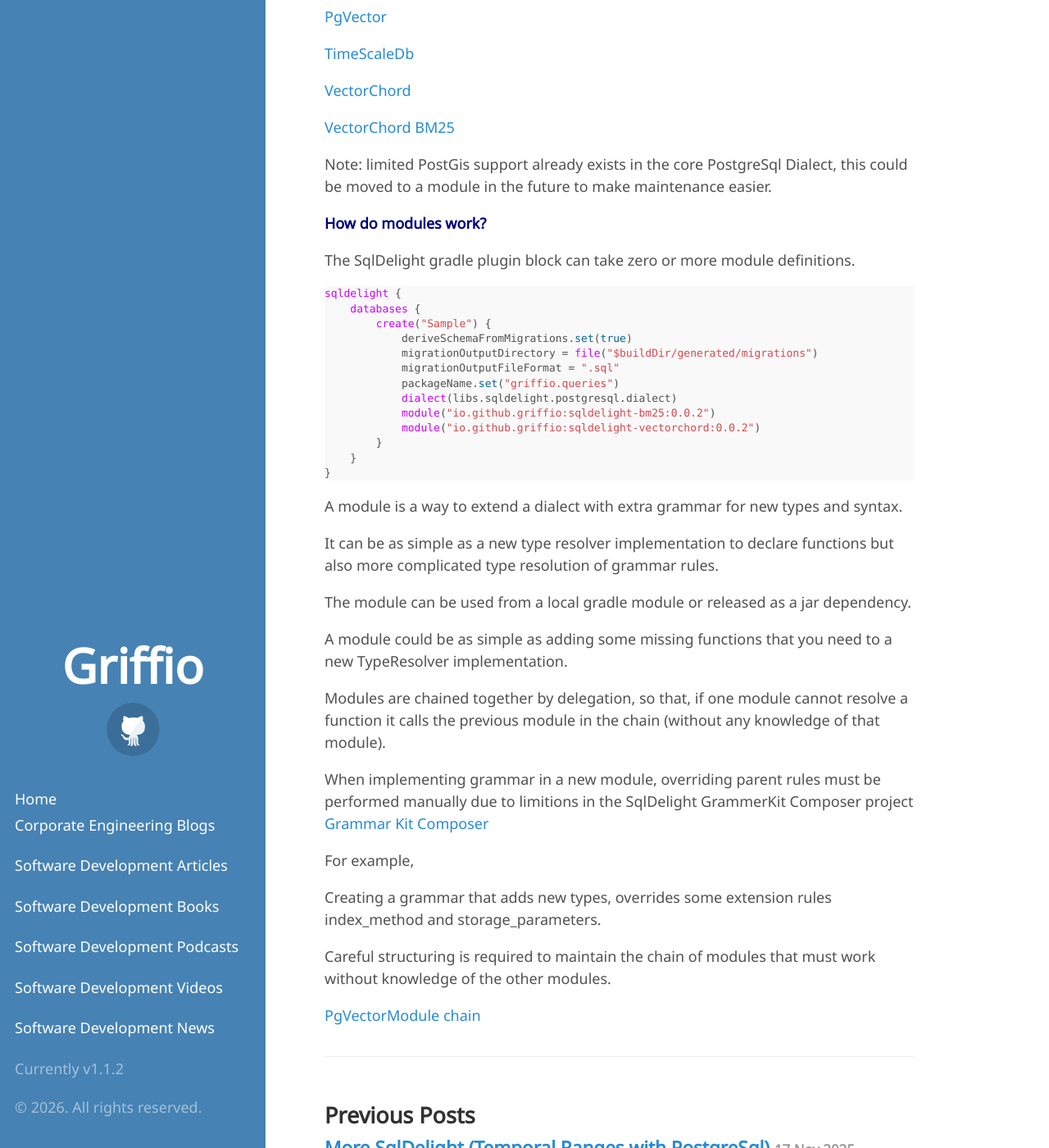
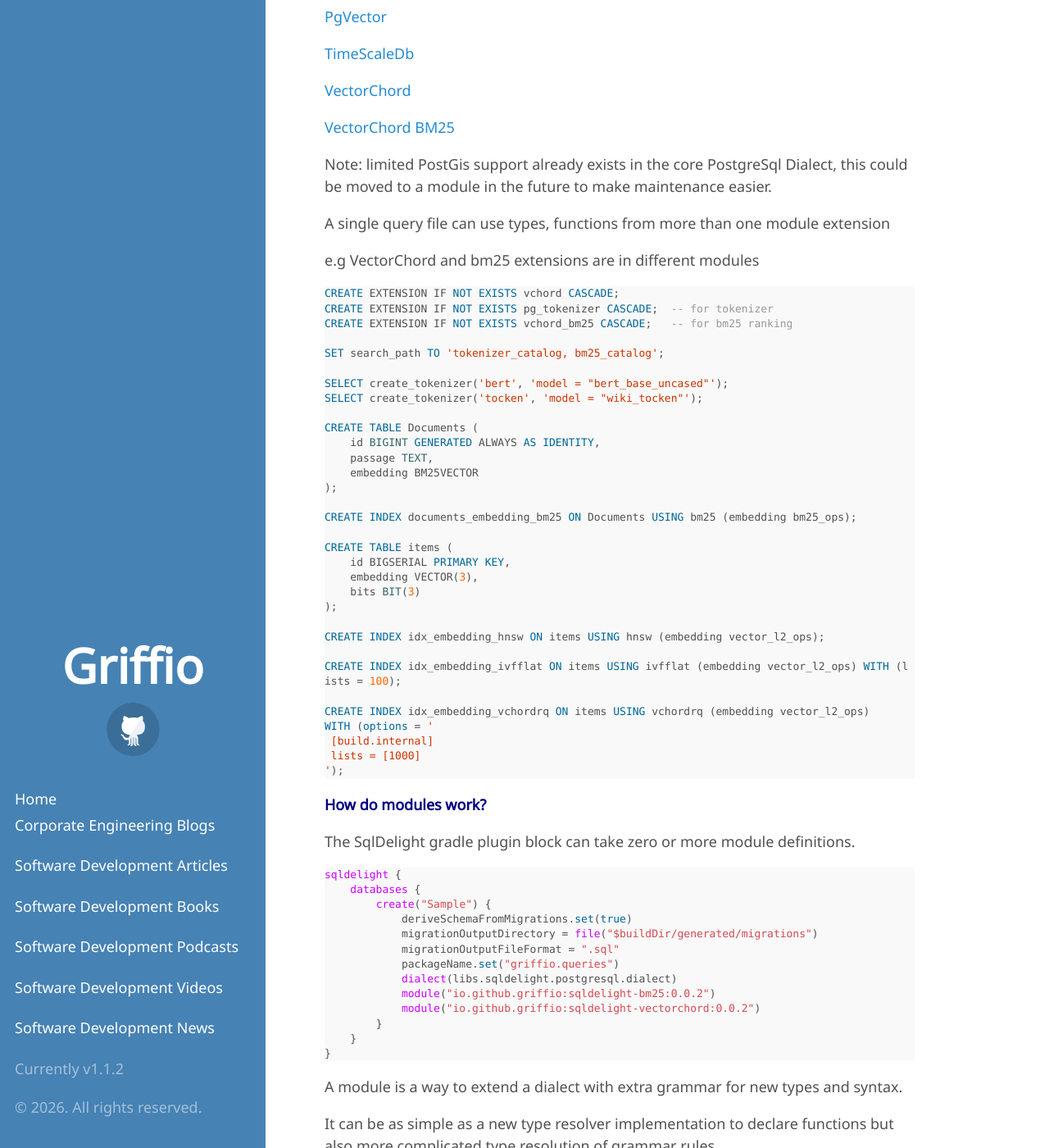
Before and after one commit to griffio/griffio.github.io, a Jekyll site: the page built from _posts/2026-04-12-More-SqlDelight-Modules-Supporting-Extensions-With-PostgreSql.md, in a window 1280 px wide and 1400 px high, scrolled down 798 px. Shown: the whole window at 82% size. Built offline with Jekyll 4.4.1, drawn with Linux system fonts in a browser that asks for light colours; some web fonts are replaced.

Commit message:
Update 2026-04-12-More-SqlDelight-Modules-Supporting-Extensions-With-PostgreSql.md

````diff
--- a/_posts/2026-04-12-More-SqlDelight-Modules-Supporting-Extensions-With-PostgreSql.md
+++ b/_posts/2026-04-12-More-SqlDelight-Modules-Supporting-Extensions-With-PostgreSql.md
@@ -38,6 +38,46 @@
 
 Note: limited PostGis support already exists in the core PostgreSql Dialect, this could be moved to a module in the future to make maintenance easier.
 
+
+A single query file can use types, functions from more than one module extension
+
+e.g VectorChord and bm25 extensions are in different modules
+
+```sql
+CREATE EXTENSION IF NOT EXISTS vchord CASCADE;
+CREATE EXTENSION IF NOT EXISTS pg_tokenizer CASCADE;  -- for tokenizer
+CREATE EXTENSION IF NOT EXISTS vchord_bm25 CASCADE;   -- for bm25 ranking
+
+SET search_path TO 'tokenizer_catalog, bm25_catalog';
+
+SELECT create_tokenizer('bert', 'model = "bert_base_uncased"');
+SELECT create_tokenizer('tocken', 'model = "wiki_tocken"');
+
+CREATE TABLE Documents (
+    id BIGINT GENERATED ALWAYS AS IDENTITY,
+    passage TEXT,
+    embedding BM25VECTOR
+);
+
+CREATE INDEX documents_embedding_bm25 ON Documents USING bm25 (embedding bm25_ops);
+
+CREATE TABLE items (
+    id BIGSERIAL PRIMARY KEY,
+    embedding VECTOR(3),
+    bits BIT(3)
+);
+
+CREATE INDEX idx_embedding_hnsw ON items USING hnsw (embedding vector_l2_ops);
+
+CREATE INDEX idx_embedding_ivfflat ON items USING ivfflat (embedding vector_l2_ops) WITH (lists = 100);
+
+CREATE INDEX idx_embedding_vchordrq ON items USING vchordrq (embedding vector_l2_ops)
+WITH (options = '
+ [build.internal]
+ lists = [1000]
+');
+```
+
 **How do modules work?**
 
 The SqlDelight gradle plugin block can take zero or more module definitions.
````
